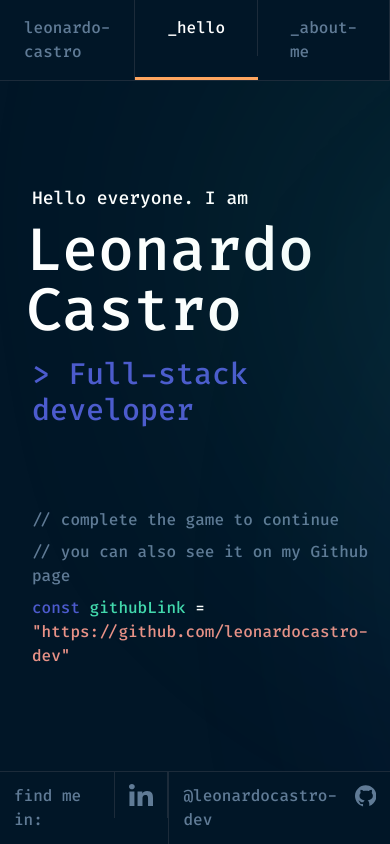
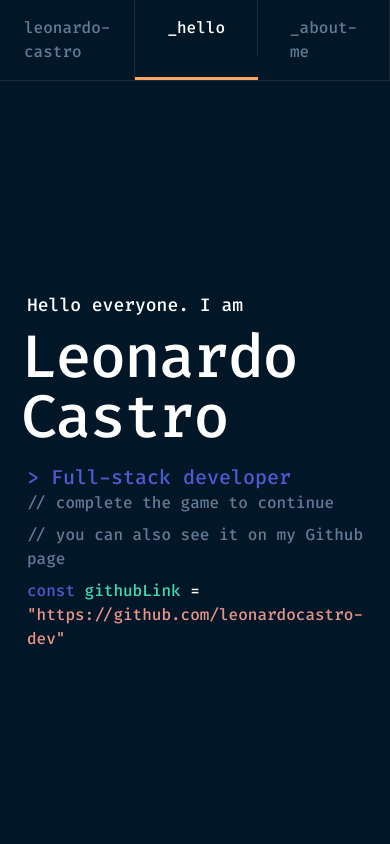
Before and after one commit to leonardocastro-dev/devfolio-remake, a Next.js app: page / in a window 390 px wide. Shown: the top 844 px of the page. Built offline with nearby package versions, Linux system fonts and the light colour scheme.

Commit message:
Fix add responsive

```diff
--- a/package.json
+++ b/package.json
@@ -18,6 +18,7 @@
     "clsx": "^2.1.1",
     "eslint-plugin-prettier": "^5.2.6",
     "framer-motion": "^12.7.4",
+    "gsap": "^3.13.0",
     "next": "15.2.4",
     "prettier": "^3.5.3",
     "react": "^19.0.0",
--- a/src/app/about-me/page.tsx
+++ b/src/app/about-me/page.tsx
@@ -63,7 +63,7 @@ export default function AboutMe() {
                 </span>
                 <span className="flex items-center gap-2">
                   <Icon icon="phone" currentColor="var(--muted-100)" />
-                  <p className="text-muted-foreground">+5511992474559</p>
+                  <p className="text-muted-foreground">+5511988024732</p>
                 </span>
               </div>
             </SidebarSection>
--- a/src/app/contact-me/page.tsx
+++ b/src/app/contact-me/page.tsx
@@ -21,7 +21,7 @@ export default function ContactMe() {
               </span>
               <span className="flex items-center gap-2">
                 <Icon icon="phone" currentColor="var(--muted-100)" />
-                <p className="text-muted-foreground">+5511992474559</p>
+                <p className="text-muted-foreground">+5511988024732</p>
               </span>
             </div>
           </SidebarSection>
--- a/src/app/page.tsx
+++ b/src/app/page.tsx
@@ -1,17 +1,26 @@
 import SnakeGame from '@/components/layout/snake-game'
+import TextType from '@/components/ui/text-type'
 
 export default function Home() {
   return (
-    <main className="flex flex-col justify-center items-center overflow-hidden px-8 h-full">
-      <div className="flex max-w-7xl w-full items-center justify-between flex-grow gap-8">
-        <header className="flex flex-col justify-center">
-          <p className="text-lg text-primary-foreground mb-2">
-            Hello everyone. I am
-          </p>
-          <h1 className="font-retina text-6xl mb-4 -ml-1.5">Leonardo Castro</h1>
-          <p className="text-chart-1 text-3xl">&gt; Full-stack developer</p>
+    <section className="flex flex-col pt-24 pb-20 lg:py-0 justify-center items-center overflow-hidden px-8 h-full">
+      <div className="flex max-w-7xl w-full items-center lg:justify-between justify-center flex-grow gap-8">
+        <header className="flex flex-col justify-between lg:justify-center">
+          <div>
+            <p className="text-lg text-primary-foreground mb-2">
+              Hello everyone. I am
+            </p>
+            <TextType
+              text="Leonardo Castro"
+              typingSpeed={75}
+              className="font-retina text-6xl mb-4 -ml-1.5"
+              as="h1"
+              cursorCharacter="_"
+            />
+            <p className="text-chart-1 text-xl lg:text-3xl">&gt; Full-stack developer</p>
+          </div>
 
-          <div className="space-y-2 mt-20">
+          <div className="space-y-2 lg:mt-20">
             <p className="text-muted-foreground">
               {'// complete the game to continue'}
             </p>
@@ -38,6 +47,6 @@ export default function Home() {
         </header>
         <SnakeGame />
       </div>
-    </main>
+    </section>
   )
 }
--- a/src/app/projects/page.tsx
+++ b/src/app/projects/page.tsx
@@ -49,7 +49,7 @@ export default function Projects() {
                 </span>
                 <span className="flex items-center gap-2">
                   <Icon icon="phone" currentColor="var(--muted-100)" />
-                  <p className="text-muted-foreground">+5511992474559</p>
+                  <p className="text-muted-foreground">+5511988024732</p>
                 </span>
               </div>
             </SidebarSection>
--- a/src/components/layout/footer.tsx
+++ b/src/components/layout/footer.tsx
@@ -3,7 +3,7 @@ import Link from 'next/link'
 
 export default function Footer() {
   return (
-    <footer className="border-t border-primary-200">
+    <footer className="border-t border-primary-200 lg:block hidden">
       <nav className="flex justify-between">
         <div className="flex">
           <span className="text-muted-foreground px-3.5 py-3">find me in:</span>
--- a/src/components/layout/snake-game/index.tsx
+++ b/src/components/layout/snake-game/index.tsx
@@ -11,7 +11,7 @@ export default function SnakeGame() {
   const { foodCollected, ...gameStateForBoard } = gameState
 
   return (
-    <section className="relative">
+    <section className="relative hidden lg:block">
       <div className="blur-effect-1">
         <svg
           className="w-full h-full"
--- /dev/null
+++ b/src/components/ui/text-type.tsx
@@ -0,0 +1,193 @@
+'use client';
+
+import { ElementType, useEffect, useRef, useState, createElement, useMemo, useCallback } from 'react';
+import { gsap } from 'gsap';
+
+interface TextTypeProps {
+  className?: string;
+  showCursor?: boolean;
+  hideCursorWhileTyping?: boolean;
+  cursorCharacter?: string | React.ReactNode;
+  cursorBlinkDuration?: number;
+  cursorClassName?: string;
+  text: string | string[];
+  as?: ElementType;
+  typingSpeed?: number;
+  initialDelay?: number;
+  pauseDuration?: number;
+  deletingSpeed?: number;
+  loop?: boolean;
+  textColors?: string[];
+  variableSpeed?: { min: number; max: number };
+  onSentenceComplete?: (sentence: string, index: number) => void;
+  startOnVisible?: boolean;
+  reverseMode?: boolean;
+}
+
+const TextType = ({
+  text,
+  as: Component = 'div',
+  typingSpeed = 50,
+  initialDelay = 0,
+  pauseDuration = 2000,
+  deletingSpeed = 30,
+  loop = true,
+  className = '',
+  showCursor = true,
+  hideCursorWhileTyping = false,
+  cursorCharacter = '|',
+  cursorClassName = '',
+  cursorBlinkDuration = 0.5,
+  textColors = [],
+  variableSpeed,
+  onSentenceComplete,
+  startOnVisible = false,
+  reverseMode = false,
+  ...props
+}: TextTypeProps & React.HTMLAttributes<HTMLElement>) => {
+  const [displayedText, setDisplayedText] = useState('');
+  const [currentCharIndex, setCurrentCharIndex] = useState(0);
+  const [isDeleting, setIsDeleting] = useState(false);
+  const [currentTextIndex, setCurrentTextIndex] = useState(0);
+  const [isVisible, setIsVisible] = useState(!startOnVisible);
+  const cursorRef = useRef<HTMLSpanElement>(null);
+  const containerRef = useRef<HTMLElement>(null);
+
+  const textArray = useMemo(() => (Array.isArray(text) ? text : [text]), [text]);
+
+  const getRandomSpeed = useCallback(() => {
+    if (!variableSpeed) return typingSpeed;
+    const { min, max } = variableSpeed;
+    return Math.random() * (max - min) + min;
+  }, [variableSpeed, typingSpeed]);
+
+  const getCurrentTextColor = () => {
+    if (textColors.length === 0) return '#ffffff';
+    return textColors[currentTextIndex % textColors.length];
+  };
+
+  useEffect(() => {
+    if (!startOnVisible || !containerRef.current) return;
+
+    const observer = new IntersectionObserver(
+      entries => {
+        entries.forEach(entry => {
+          if (entry.isIntersecting) {
+            setIsVisible(true);
+          }
+        });
+      },
+      { threshold: 0.1 }
+    );
+
+    observer.observe(containerRef.current);
+    return () => observer.disconnect();
+  }, [startOnVisible]);
+
+  useEffect(() => {
+    if (showCursor && cursorRef.current) {
+      gsap.set(cursorRef.current, { opacity: 1 });
+      gsap.to(cursorRef.current, {
+        opacity: 0,
+        duration: cursorBlinkDuration,
+        repeat: -1,
+        yoyo: true,
+        ease: 'power2.inOut'
+      });
+    }
+  }, [showCursor, cursorBlinkDuration]);
+
+  useEffect(() => {
+    if (!isVisible) return;
+
+    let timeout: NodeJS.Timeout;
+
+    const currentText = textArray[currentTextIndex];
+    const processedText = reverseMode ? currentText.split('').reverse().join('') : currentText;
+
+    const executeTypingAnimation = () => {
+      if (isDeleting) {
+        if (displayedText === '') {
+          setIsDeleting(false);
+          if (currentTextIndex === textArray.length - 1 && !loop) {
+            return;
+          }
+
+          if (onSentenceComplete) {
+            onSentenceComplete(textArray[currentTextIndex], currentTextIndex);
+          }
+
+          setCurrentTextIndex(prev => (prev + 1) % textArray.length);
+          setCurrentCharIndex(0);
+          timeout = setTimeout(() => {}, pauseDuration);
+        } else {
+          timeout = setTimeout(() => {
+            setDisplayedText(prev => prev.slice(0, -1));
+          }, deletingSpeed);
+        }
+      } else {
+        if (currentCharIndex < processedText.length) {
+          timeout = setTimeout(
+            () => {
+              setDisplayedText(prev => prev + processedText[currentCharIndex]);
+              setCurrentCharIndex(prev => prev + 1);
+            },
+            variableSpeed ? getRandomSpeed() : typingSpeed
+          );
+        } else if (textArray.length > 1) {
+          timeout = setTimeout(() => {
+            setIsDeleting(true);
+          }, pauseDuration);
+        }
+      }
+    };
+
+    if (currentCharIndex === 0 && !isDeleting && displayedText === '') {
+      timeout = setTimeout(executeTypingAnimation, initialDelay);
+    } else {
+      executeTypingAnimation();
+    }
+
+    return () => clearTimeout(timeout);
+  }, [
+    currentCharIndex,
+    displayedText,
+    isDeleting,
+    typingSpeed,
+    deletingSpeed,
+    pauseDuration,
+    textArray,
+    currentTextIndex,
+    loop,
+    initialDelay,
+    isVisible,
+    reverseMode,
+    variableSpeed,
+    onSentenceComplete
+  ]);
+
+  const shouldHideCursor =
+    hideCursorWhileTyping && (currentCharIndex < textArray[currentTextIndex].length || isDeleting);
+
+  return createElement(
+    Component,
+    {
+      ref: containerRef,
+      className: `inline-block whitespace-pre-wrap tracking-tight ${className}`,
+      ...props
+    },
+    <span className="inline" style={{ color: getCurrentTextColor() }}>
+      {displayedText}
+    </span>,
+    showCursor && (
+      <span
+        ref={cursorRef}
+        className={`ml-1 inline-block opacity-100 ${shouldHideCursor ? 'hidden' : ''} ${cursorClassName}`}
+      >
+        {cursorCharacter}
+      </span>
+    )
+  );
+};
+
+export default TextType;
```
Also changed, not shown: 1 other file (tests, documents, lock files or other folders).
